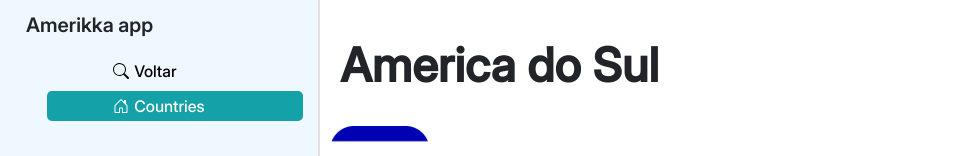
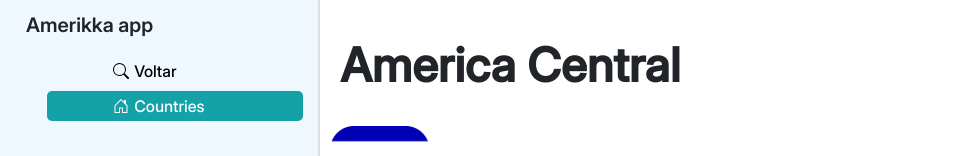
Before and after one commit to Luiz-Feliphi/App-electron, an Electron app: page app/america-latina/america_central/Costa-Rica.html in a window 1600 px wide. Shown: the top 156 px of the page, without its empty margins (0-954 px from the left). Drawn offline with nearby package versions, Linux system fonts and the light colour scheme; a web font is replaced by a local one.

Commit message:
update-fim2

```diff
--- a/app/america-latina/america_central/Costa-Rica.html
+++ b/app/america-latina/america_central/Costa-Rica.html
@@ -34,7 +34,7 @@
       </div>
     </nav>
     <div id="paises">
-      <p id="titulo-fora3">America do Sul</p>
+      <p id="titulo-fora3">America Central</p>
       <a href=""><img src="../../img/bandeira da Costa Rica.png" class="imagem-paises"></a>
 
       <p class="textos">País: Costa Rica</p>
--- a/app/main.js
+++ b/app/main.js
@@ -11,6 +11,7 @@ function createWindow () {
     icon: path.join(__dirname, 'icons/icon.ico'),
     autoHideMenuBar: true,
     resizable: true,
+    //execução do preload.js
     webPreferences: {
       preload: path.join(__dirname, 'preload.js')
     }
@@ -19,6 +20,7 @@ function createWindow () {
   win.loadFile('app/index.html')
 }
 
+// Garante que uma nova janela seja criada ao ativar o app, especialmente no macOS
 app.whenReady().then(() => {
   createWindow()
 
@@ -29,6 +31,7 @@ app.whenReady().then(() => {
   })
 })
 
+// Abre uma nova janela no macOS se nenhuma estiver aberta ao reativar o app
 app.on('window-all-closed', () => {
   if (process.platform !== 'darwin') {
     app.quit()
```
Also changed, not shown: app/america-latina/america_central/Cuba.html (+1 -1 lines), app/america-latina/america_central/El-Salvador.html (+1 -1 lines), app/america-latina/america_central/Guatemala.html (+1 -1 lines), app/america-latina/america_central/Haiti.html (+1 -1 lines), app/america-latina/america_central/Honduras.html (+1 -1 lines), app/america-latina/america_central/Jamaica.html (+1 -1 lines), app/america-latina/america_central/México.html (+1 -1 lines), app/america-latina/america_central/Nicarágua.html (+1 -1 lines), app/america-latina/america_central/Panamá.html (+1 -1 lines), app/america-latina/america_central/República-Dominicana.html (+1 -1 lines).
